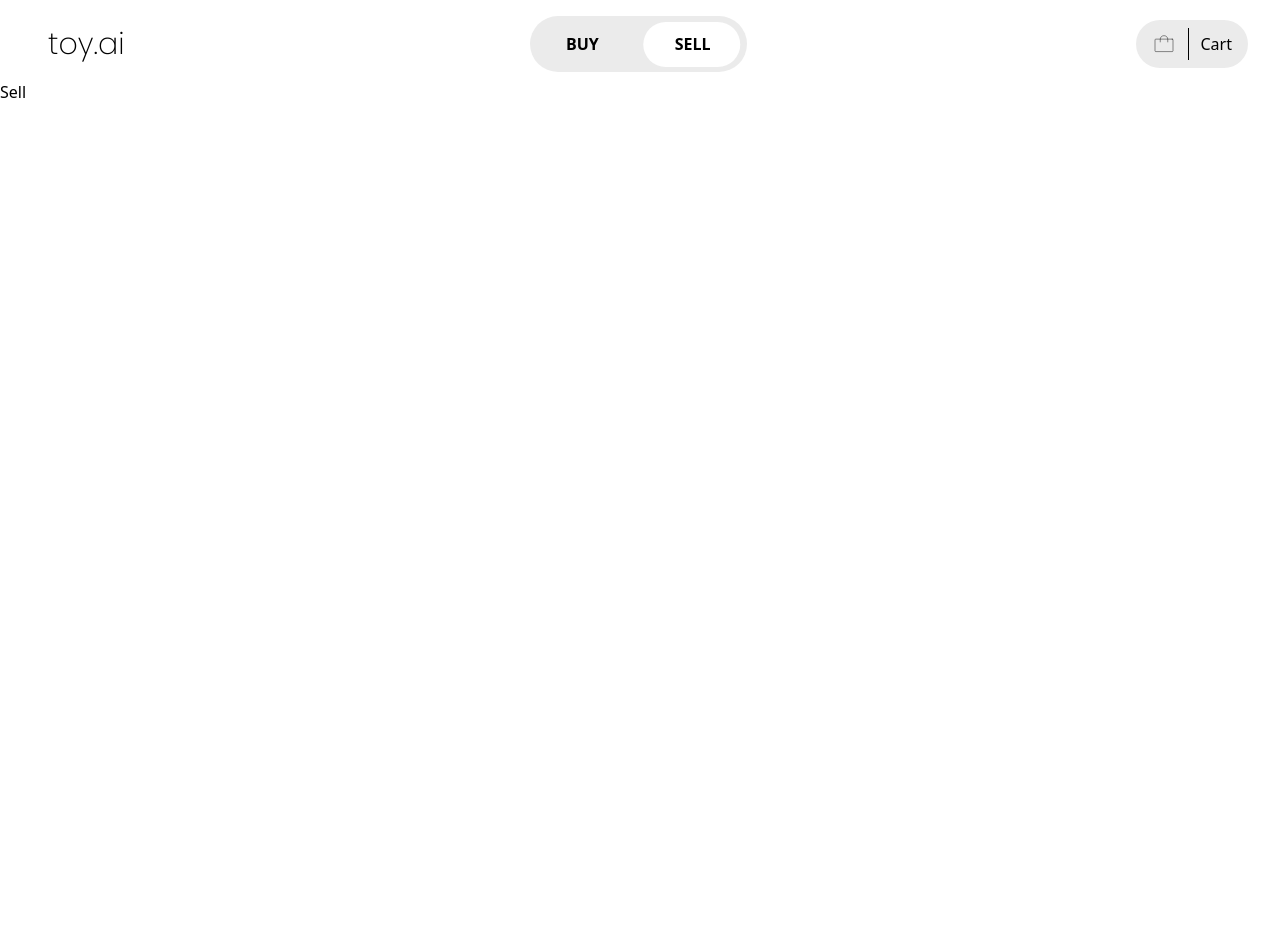
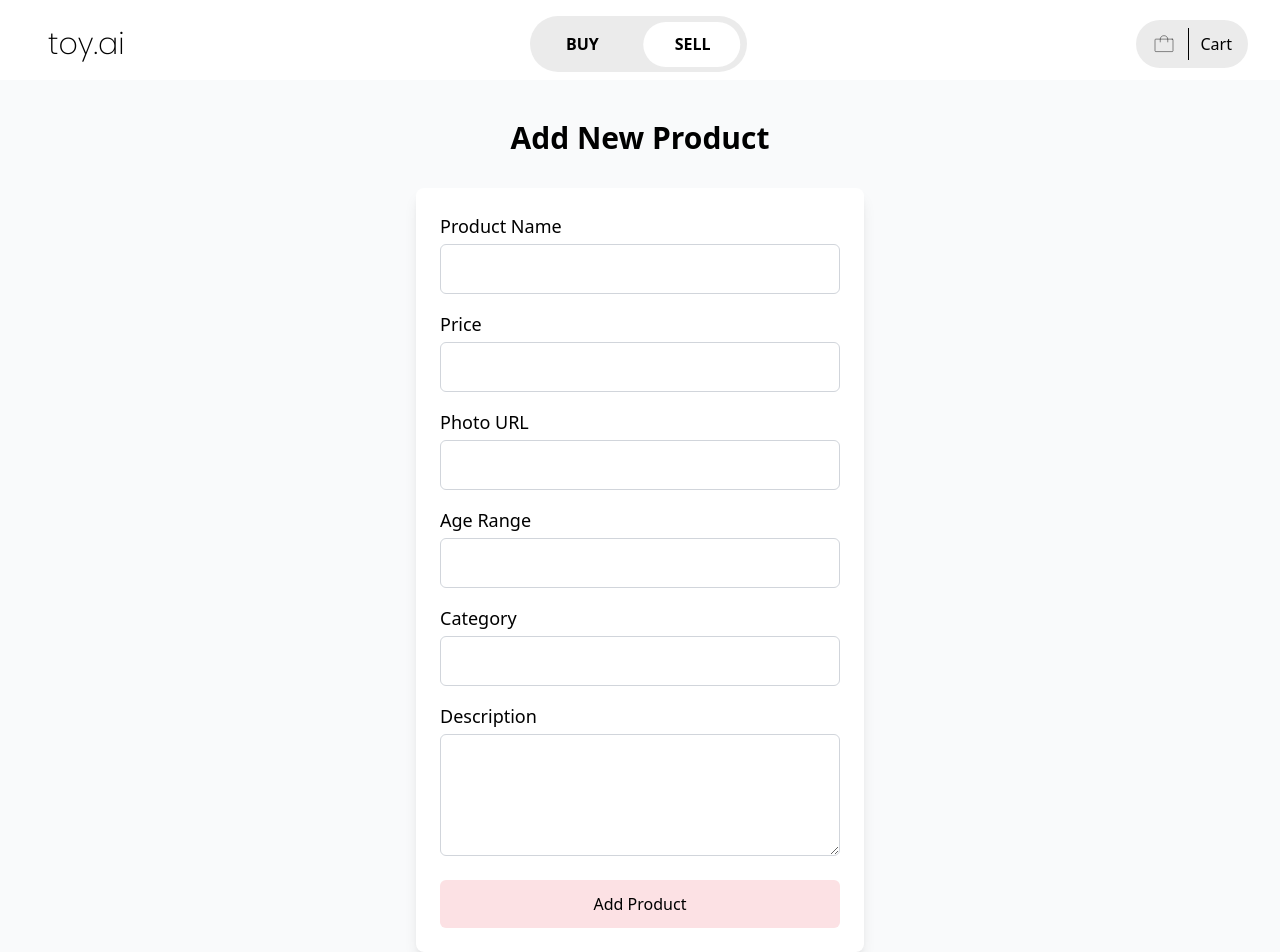
Before and after one commit to karivarkey/mini-project-DBMS, a React (Vite) app in the folder frontend/: page /sell in a window 1280 px wide. Shown: the top 952 px of the page. Before the commit the page ends 800 px from the top, so only its background shows below. Built offline with nearby package versions, Linux system fonts and the light colour scheme.

Commit message:
updated sell page

```diff
--- a/frontend/src/pages/sell/index.tsx
+++ b/frontend/src/pages/sell/index.tsx
@@ -1,5 +1,119 @@
+import axios from "axios";
+import { useState } from "react";
+import { useNavigate } from "react-router-dom";
+import toast from "react-hot-toast";
+
 const Sell = () => {
-  return <div>Sell</div>;
+  const [productName, setProductName] = useState("");
+  const [price, setPrice] = useState("");
+  const [photo, setPhoto] = useState("");
+  const [ageRange, setAgeRange] = useState("");
+  const [category, setCategory] = useState("");
+  const [description, setDescription] = useState("");
+  const navigate = useNavigate();
+
+  const handleAddProduct = async (e) => {
+    e.preventDefault();
+
+    const newProduct = {
+      productName,
+      price,
+      photo,
+      ageRange,
+      category,
+      description,
+    };
+
+    try {
+      await axios.post(`${import.meta.env.VITE_BACKEND_URL}/api/products`, newProduct);
+      toast.success("Product added successfully!");
+      navigate("/landing"); // Navigate back to landing page after adding product
+    } catch (error) {
+      console.error("Error adding product:", error);
+      toast.error("Failed to add product.");
+    }
+  };
+
+  return (
+    <div className="flex flex-col items-center min-h-screen py-10 px-4 bg-gray-50">
+      <h1 className="text-3xl font-semibold mb-8">Add New Product</h1>
+
+      <form onSubmit={handleAddProduct} className="bg-white p-6 rounded-lg shadow-lg w-full max-w-md">
+        <div className="flex flex-col mb-4">
+          <label className="text-lg font-medium mb-1">Product Name</label>
+          <input
+            type="text"
+            value={productName}
+            onChange={(e) => setProductName(e.target.value)}
+            className="p-3 border border-gray-300 rounded-md focus:outline-none focus:ring-2 focus:ring-[#FCE1E4]"
+            required
+          />
+        </div>
+
+        <div className="flex flex-col mb-4">
+          <label className="text-lg font-medium mb-1">Price</label>
+          <input
+            type="number"
+            value={price}
+            onChange={(e) => setPrice(e.target.value)}
+            className="p-3 border border-gray-300 rounded-md focus:outline-none focus:ring-2 focus:ring-[#FCE1E4]"
+            required
+          />
+        </div>
+
+        <div className="flex flex-col mb-4">
+          <label className="text-lg font-medium mb-1">Photo URL</label>
+          <input
+            type="text"
+            value={photo}
+            onChange={(e) => setPhoto(e.target.value)}
+            className="p-3 border border-gray-300 rounded-md focus:outline-none focus:ring-2 focus:ring-[#FCE1E4]"
+            required
+          />
+        </div>
+
+        <div className="flex flex-col mb-4">
+          <label className="text-lg font-medium mb-1">Age Range</label>
+          <input
+            type="text"
+            value={ageRange}
+            onChange={(e) => setAgeRange(e.target.value)}
+            className="p-3 border border-gray-300 rounded-md focus:outline-none focus:ring-2 focus:ring-[#FCE1E4]"
+            required
+          />
+        </div>
+
+        <div className="flex flex-col mb-4">
+          <label className="text-lg font-medium mb-1">Category</label>
+          <input
+            type="text"
+            value={category}
+            onChange={(e) => setCategory(e.target.value)}
+            className="p-3 border border-gray-300 rounded-md focus:outline-none focus:ring-2 focus:ring-[#FCE1E4]"
+            required
+          />
+        </div>
+
+        <div className="flex flex-col mb-6">
+          <label className="text-lg font-medium mb-1">Description</label>
+          <textarea
+            value={description}
+            onChange={(e) => setDescription(e.target.value)}
+            className="p-3 border border-gray-300 rounded-md focus:outline-none focus:ring-2 focus:ring-[#FCE1E4]"
+            rows={4}
+            required
+          />
+        </div>
+
+        <button
+          type="submit"
+          className="w-full bg-[#FCE1E4] px-6 py-3 rounded-md font-medium hover:bg-white transition duration-300"
+        >
+          Add Product
+        </button>
+      </form>
+    </div>
+  );
 };
 
 export default Sell;
```
